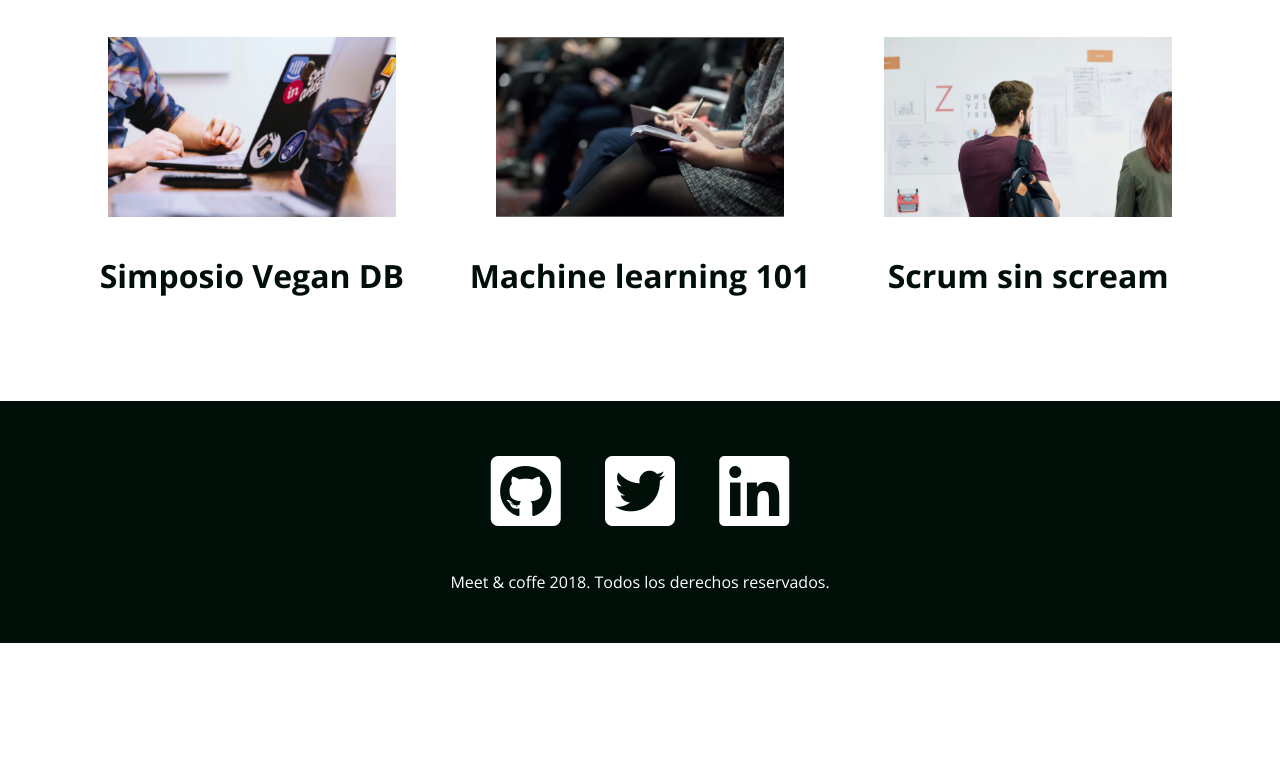
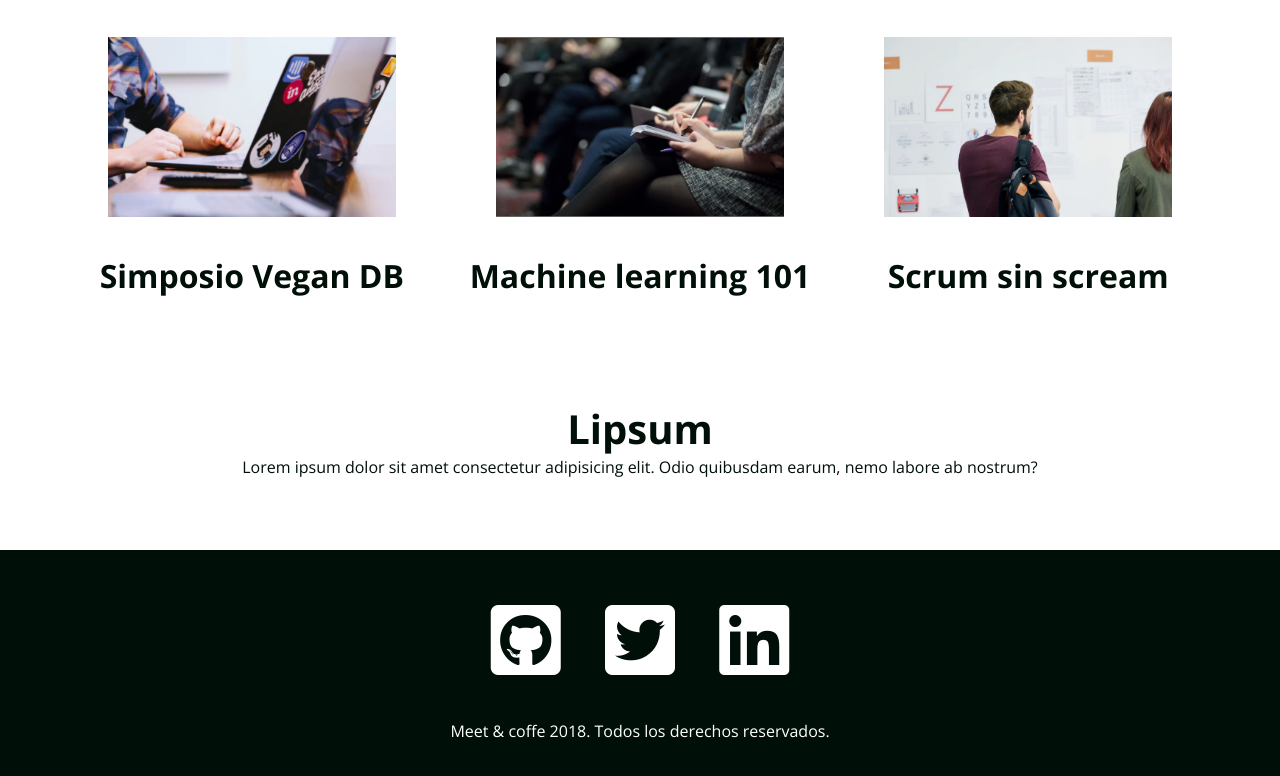
Before and after one commit to valescobar/meet-coffee, a plain HTML site: page index.html in a window 1280 px wide. Shown: the part 1527-2303 px from the top of the page. Before the commit the page ends 2170 px from the top, so only its background shows below. Drawn offline with nearby package versions, Linux system fonts and the light colour scheme.

Commit message:
added new text to the index meet coffee

```diff
--- a/index.html
+++ b/index.html
@@ -65,6 +65,10 @@
 	  	<h3>Scrum sin scream</h3>
 		</article>
   </section>
+  <section>
+	  <h2>Lipsum</h2>
+	  <p>Lorem ipsum dolor sit amet consectetur adipisicing elit. Odio quibusdam earum, nemo labore ab nostrum?</p>
+  </section>
 
 	<footer id="contacto" class="oscuro">
 		<a href="https://github.com"><i class="fab fa-github-square fa-5x"></i></a>
```
